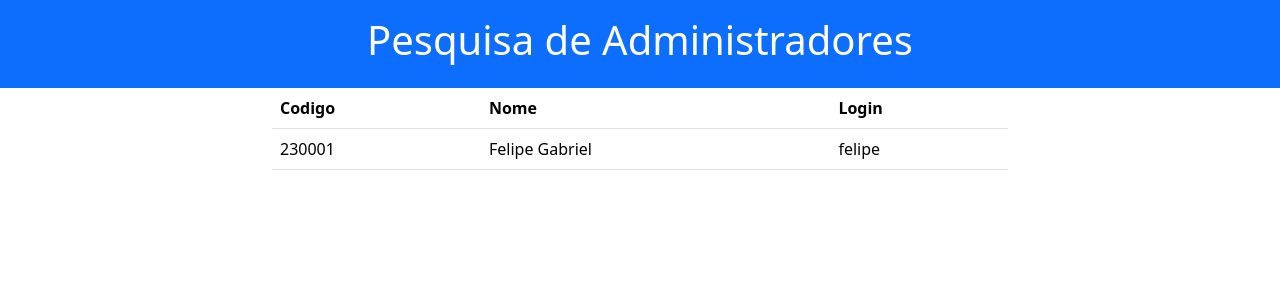
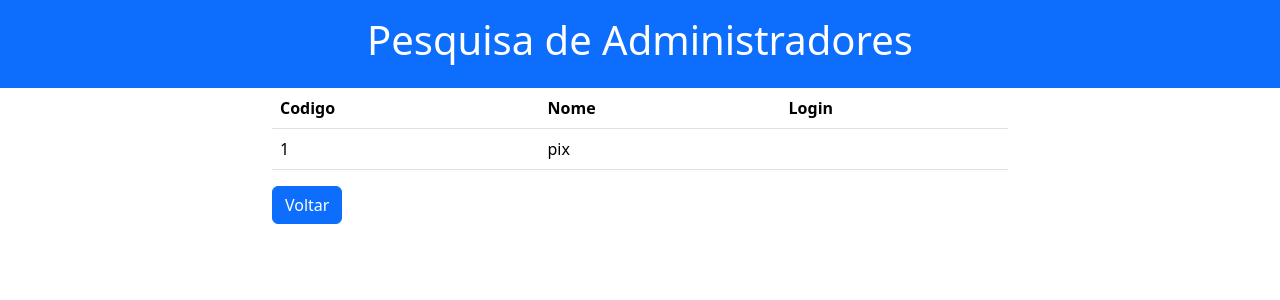
Before and after one commit to Maicon1702/ProjetoSW, a PHP site: page /administrador_pesquisa.php in a window 1280 px wide. Shown: the top 300 px of the page. Run offline with PHP 8.4, Linux system fonts and the light colour scheme; data comes from the database, SQL or seed files in the repository.

Commit message:
15/04/2025

```diff
--- a/administrador_pesquisa.php
+++ b/administrador_pesquisa.php
@@ -35,14 +35,18 @@
                         {
                     ?>
                     <tr>
-                        <td>230001</td>
-                        <td>Felipe Gabriel</td>
-                        <td>felipe</td>
+                        <td><?= $linha["codigo"]?></td>
+                        <td><?= $linha["nome"]?></td>
+                        <td><?= $linha["login"]?></td>
                     </tr>
                     <?php
                         }
                     ?>
                 </table>
+
+                <p>
+                    <a href="index.php" class="btn btn-primary">Voltar</a>
+                </p>
 
             </div>
         </div>
```
